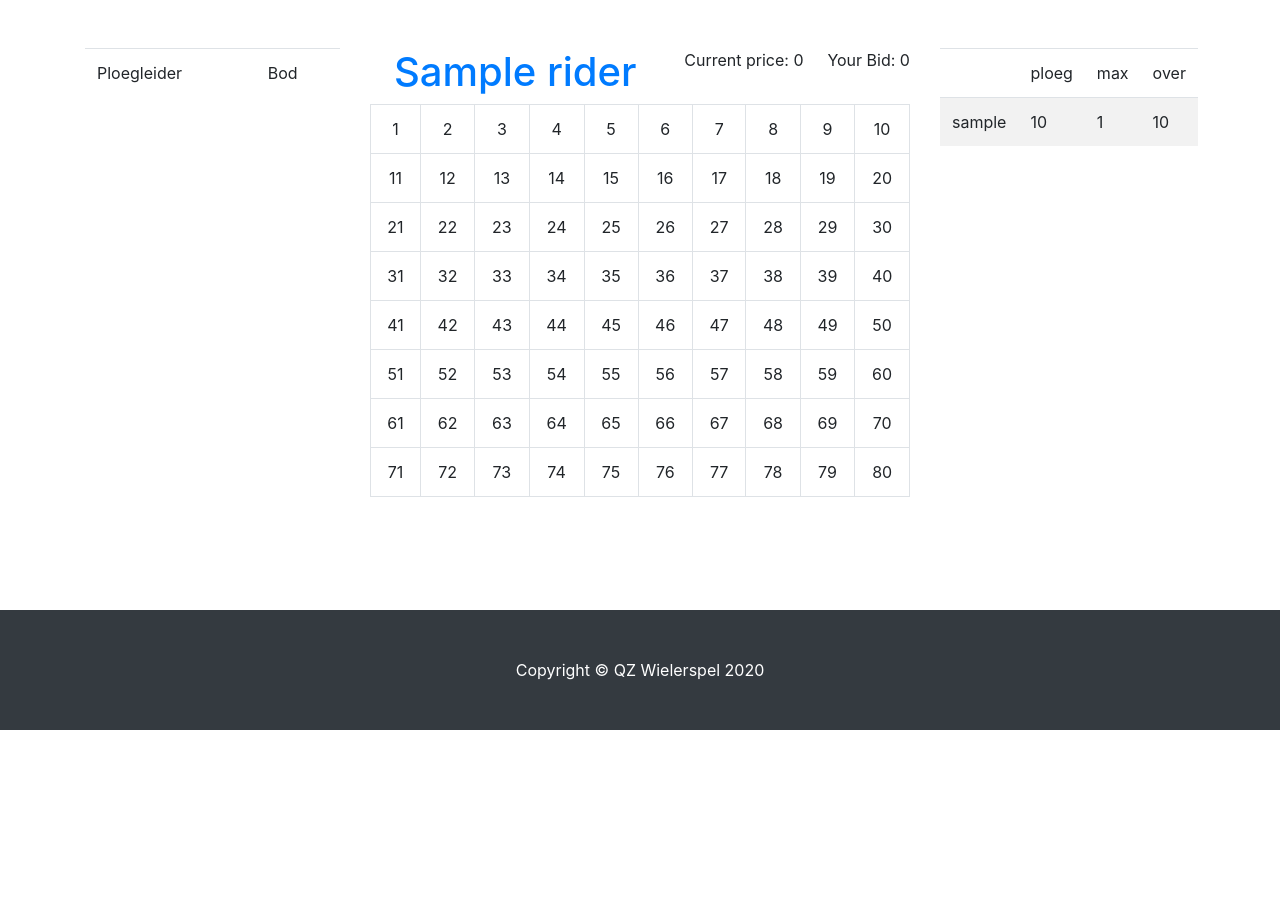
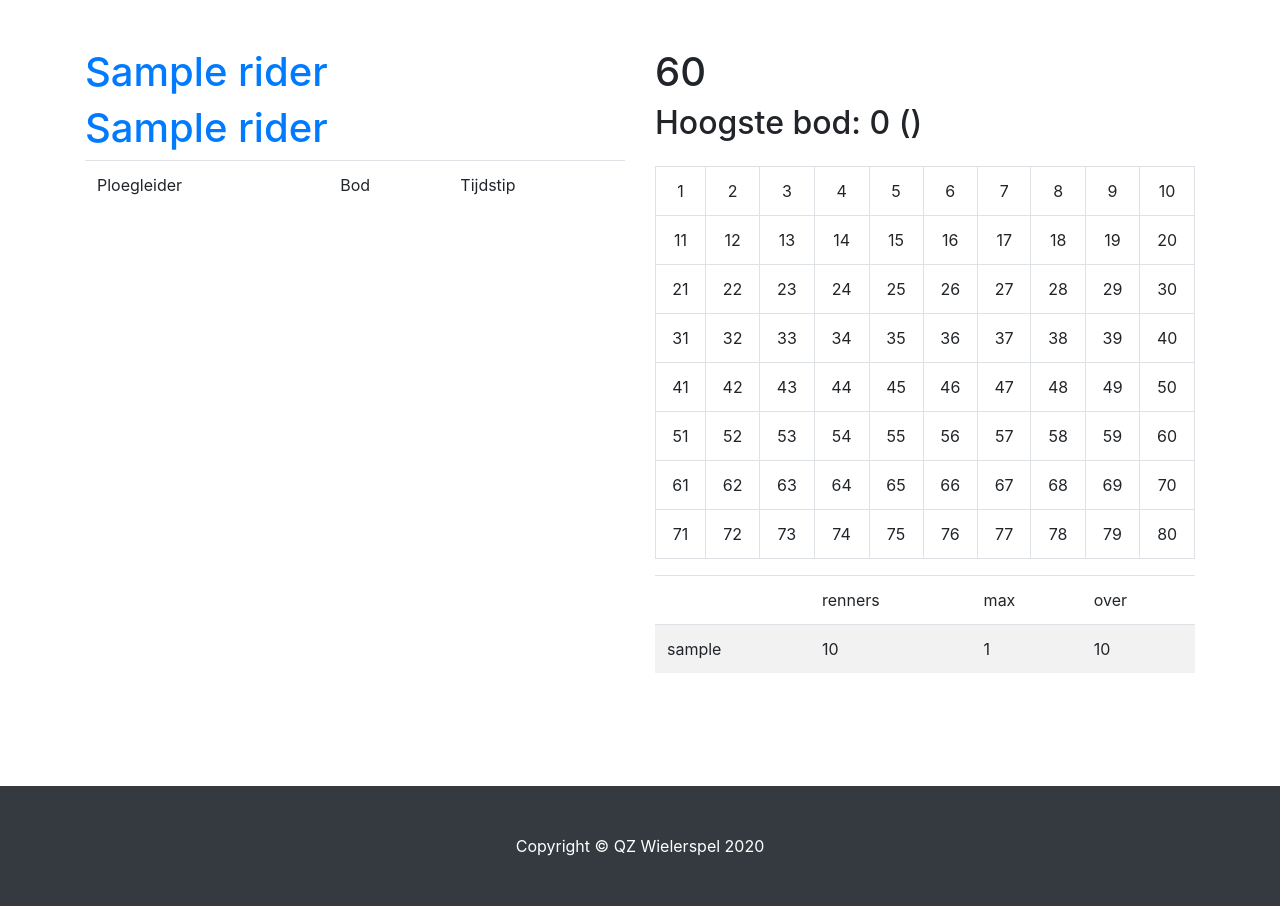
Before and after one commit to wijnandb/wielerspel-veiling, a Django app: page /auction/1 in a window 1280 px wide. Shown: the part 97-1003 px from the top of the page. Before the commit the page ends 827 px from the top, so only its background shows below. Run offline with Django 3.2, Linux system fonts and the light colour scheme; tables that the repository leaves empty hold one stand-in row (values such as "Sample post"); data that the repository does not hold is empty; some libraries are stand-ins or nearby versions.

Commit message:
timer function on auction screen

```diff
--- a/auction/templates/auction/auction.html
+++ b/auction/templates/auction/auction.html
@@ -12,11 +12,20 @@
 {% endblock %}
 {% block content %}
     <div class="row">
-        <div class="col-md-3">
-            <div class="table-responsive" style="height: 200px;">
+        <div class="col-md-6">
+            <h1><a href="https://cqranking.com/men/asp/gen/rider.asp?riderid={{ rider.cqriderid }}" target="_blank">{{ rider }}</a></h1>
+        </div>
+        <div class="col-md-6">
+            <h1><span id="countdown">60</span></h1>
+        </div>
+    </div>
+    <div class="row">
+        <div class="col-md-6">
+            <h1><a href="https://cqranking.com/men/asp/gen/rider.asp?riderid={{ rider.cqriderid }}" target="_blank">{{ rider }}</a></h1>
+            <div class="table-responsive" style="height: 100%;">
                 <table class="table table-striped">
                     <thead>
-                    <tr><td>Ploegleider</td><td>Bod</td></tr>
+                    <tr><td>Ploegleider</td><td>Bod</td><td>Tijdstip</td></tr>
                     </thead>
                     <tbody class="biddings-listing">
 
@@ -26,20 +35,16 @@
         </div>
         <div class="col-md-6">
             <div class="d-flex justify-content-between">
-                <p><h1><a href="https://cqranking.com/men/asp/gen/rider.asp?riderid={{ rider.cqriderid }}" target="_blank">{{ rider }}</a></h1></p>
-                <p>{% trans 'Current price' %}: <span id="CurrentPriceDisplay">0</span></p>
-                <p>{% trans 'Your Bid' %}: <span id="bidDisplay">0</span></p>
+                <h2><p>Hoogste bod: <span id="CurrentPriceDisplay">0</span> (<span id="winner"></span>)</p></h2>
             </div>
             <table id="points" class="table table-bordered">
 
             </table>
-        </div>
-        <div class="col-md-3">
             <table class="table table-striped">
                 <thead>
                 <tr>
                     <td></td>
-                    <td>ploeg</td>
+                    <td>renners</td>
                     <td>max</td>
                     <td>over</td>
                 </tr>
@@ -80,6 +85,8 @@
             const trow = "<tr>"
             let points = ""
             let num = 1
+            // here we want to limit the available numbers to be equal to
+            // the maximum allowed bid
             for(let counter=1;counter<=8; counter++){
                 let data = "<tr>";
                 for(let i=1;i<=10;i++){
@@ -130,11 +137,11 @@
         }
         function updateTableUI(elem, credit){
             // Update table UI after detecting any changes in the UI
-            const getPrevActiveBid = $('td.user_bid')
-            getPrevActiveBid.removeClass('user_bid')
-            elem.className = 'text-center td user_bid'
-            const display = document.querySelector('#bidDisplay')
-            display.innerHTML = credit
+            //const getPrevActiveBid = $('td.user_bid')
+            //getPrevActiveBid.removeClass('user_bid')
+            //elem.className = 'text-center td user_bid'
+            //const display = document.querySelector('#bidDisplay')
+            //display.innerHTML = credit
         }
 
         function getUsersBid(riderID){
@@ -151,17 +158,45 @@
                     const high = response.highest
                     const display = document.querySelector('#CurrentPriceDisplay')
                     display.innerHTML = high
+                    const winner = response.winner
+                    const displaywinner = document.querySelector('#winner')
+                    displaywinner.innerHTML = winner
                     tableBody.innerHTML = ""
                     data.forEach(function (elem) {
-                        tableBody.innerHTML += `<tr><td>${elem.name}</td><td>${elem.amount}</td></tr>`
+                        tableBody.innerHTML += `<tr><td>${elem.name}</td><td>${elem.amount}</td><td>${elem.date}</td></tr>`
                     })
+                    countdowntimer(response.latest)
                 },
                 error: err =>{
                     const error = err.responseJSON
-                    alert('getUsersbid error'+ error.msg)
+                    alert(error.msg)
                 }
             })
         }
 
+        function countdowntimer(sincelastbid){
+            console.log (sincelastbid)
+            var countdownvalue = sincelastbid;
+            if (countdownvalue.startsWith('4')) {
+                var countdownvalue = "eenmaal....";
+            } else if (countdownvalue.startsWith('6')) {
+                var countdownvalue = "eenmaal....andermaal....";
+            } else if (countdownvalue.startsWith('8')) {
+                var countdownvalue = "VERKOCHT!!";
+                //aanroepen van verkocht functie
+            } else {
+                var countdownvalue = sincelastbid;
+            }
+            var displaytimer = document.querySelector('#countdown')
+            displaytimer.innerHTML = countdownvalue
+        }
+
+        function buyRider(){
+            // get the highest bidder for the currently auctioned rider
+            // send the bid, the teamcaptain and the rider to a form
+            // on the backend, select a new rider to be auctioned
+            // refresh the page and start a new auction
+        }
+
     </script>
 {% endblock %}
--- a/auction/urls.py
+++ b/auction/urls.py
@@ -11,7 +11,7 @@ urlpatterns = [
     path('bidding', bidding, name='bidding'),
     path('biddings', biddings, name='biddings'),
     path('bidding/current', get_current, name='get_current_bid'),
-#    path('bidding/highest', get_highest, name='get_highest'),
+    path('bidding/highest', get_highest, name='get_highest'),
     path('accounts/registration', RegistrationView.as_view(), name='register'),
     path('accounts/login', LoginView.as_view(), name='login'),
     path('accounts/logout', LogoutView.as_view(next_page='auction:login'), name='logout'),
--- a/auction/views.py
+++ b/auction/views.py
@@ -7,6 +7,8 @@ from django.views import generic
 from django.views.generic import FormView, TemplateView
 from django.views.generic.list import ListView
 from django.utils.translation import gettext as _
+from datetime import datetime
+from django.contrib.humanize.templatetags.humanize import naturaltime
 from auction.forms import LoginForm, RegistrationForm, BidForm
 from auction.models import Bid, TeamCaptain, ToBeAuctioned
 from results.models import Rider
@@ -54,11 +56,42 @@ class AuctionView(TemplateView):
 
     def get_context_data(self, **kwargs):
         context = super().get_context_data()
+        # Now I want to get the rider to be auctioned from the model ToBeAuctioned
         rider_id = self.kwargs['rider_id']
         context['rider_id'] = rider_id
         context['rider'] = Rider.objects.get(id=rider_id)
         context['ploegleiders'] = TeamCaptain.objects.all()
         return context
+
+@login_required
+def biddings(request):
+    """
+        Get all biddings.
+    """
+    results = []
+    rider_id = request.GET.get('rider_id')
+    biddings = Bid.objects.filter(rider_id=rider_id).order_by('-created')
+
+    if biddings:
+        for bidding in biddings:
+            results.append({'name': bidding.team_captain.username,
+                        'amount': bidding.amount,
+                        'date': naturaltime(bidding.created)})
+
+        highestbid = Bid.objects.filter(rider_id=rider_id).order_by('-amount')[0]
+        highest = highestbid.amount
+        winner = highestbid.team_captain.username
+        timestamp = naturaltime(biddings[0].created)
+
+        return JsonResponse(status=200, data={'status': _('success'),
+                                            'data': results,
+                                            'highest': highest,
+                                            'winner': winner,
+                                            'latest': timestamp})
+    else:
+        return JsonResponse(status=200, data={'status': _('succes'),
+                                            'highest': 'Nog geen biedingen',
+                                            'winner': 'plaats een bod'})
 
 
 @login_required
@@ -72,25 +105,26 @@ def bidding(request):
                                                   'msg': form.errors})
         try:
             """
-            Fetch all bidding for a team captain and check each
-            credit if less than the new credit
+            Here we have to check if the bid is allowed.
+            It cannot be lower or equal to the current highest bid
             """
-            biddings = Bid.objects.filter(rider_id=form.cleaned_data['rider'], team_captain=user)
+            biddings = Bid.objects.filter(rider_id=form.cleaned_data['rider']).order_by('-amount')
             if len(biddings) < 1:
                 """ Raise exception if queryset return 0 """
                 raise Bid.DoesNotExist
 
-            get_last_bid = biddings.latest('created')
+            get_highest_bid = biddings[0]
 
-            if get_last_bid.amount >= form.cleaned_data['amount']:
+            if get_highest_bid.amount >= form.cleaned_data['amount']:
                 """ Raise exception once the new bid is lower than current bid highest bid """
-                raise Exception("New bid must not be lower than or equal to the current bid")
+                raise Exception("Bod moet hoger zijn dan huidige hoogste bod")
 
             new_bidding = Bid(rider_id=form.cleaned_data['rider'], team_captain=user, amount=form.cleaned_data['amount'])
         except Bid.DoesNotExist:
             new_bidding = Bid(rider_id=form.cleaned_data['rider'], team_captain=user, amount=form.cleaned_data['amount'])
         except Exception as err:
-            return JsonResponse(status=400, data={'status': _('error'), 'msg': str(err) })
+            #return JsonResponse(status=400, data={'status': _('error'), 'msg': str(err) })
+            pass
 
         new_bidding.save()
 
@@ -103,8 +137,8 @@ def bidding(request):
 def get_current(request):
     """ Get current highest bid for a user """
     rider_id = request.GET.get('rider_id')
-    biddings = Bid.objects.filter(rider_id=rider_id, team_captain=request.user)
-    obj = biddings.latest("created")
+    biddings = Bid.objects.filter(rider_id=rider_id).order_by('-amount')
+    obj = biddings[0]
     return JsonResponse(status=200, data={'status': _('success'),
                                           'msg': obj.amount})
 
@@ -118,20 +152,6 @@ def get_highest(request):
         and the second highest bid, check if highest > second_highest and then set
         highest = second_highest + 1 and return this amount
     """
-    rider_id = request.GET.get('rider_id')
-    biddings = Bid.objects.filter(rider_id=rider_id)
-    obj = biddings.recent("-created")
-    return JsonResponse(status=200, data={'status': _('success'),
-                                          'msg': obj.amount})
-
-@login_required
-def biddings(request):
-    """
-        Get all biddings.
-        Actually, we don't want to get all biddings really.
-        We want to get the highest biddings. Based on the second highest bid, we
-        determine how high the highest bid should be.
-    """
     results = []
     highest = 1
     rider_id = request.GET.get('rider_id')
@@ -144,15 +164,37 @@ def biddings(request):
         highest = highest_bid.amount
         results.append({'name': highest_bid.team_captain.username,
                         'amount': highest_bid.amount,
-                        'date': highest_bid.created})
-        results.append({'name': second_highest.team_captain.username,
-                        'amount': second_highest.amount,
-                        'date': second_highest.created})
-    else:
-        for bidding in biddings:
+                        'date': naturaltime(highest_bid.created)})
+    return JsonResponse(status=200, data={'status': _('success'),
+                                          'data': results})
+
+@login_required
+def old_biddings(request):
+    """
+        Get all biddings.
+        Actually, we don't want to get all biddings really.
+        We want to get the highest and latest biddings.
+        Based on the second highest bid, we determine how high the highest bid should be.
+    """
+    results = []
+    highest = 1
+    rider_id = request.GET.get('rider_id')
+    biddings = Bid.objects.filter(rider_id=rider_id).order_by('-amount', 'created')
+    #latest_bid = Bid.objects.filter(rider_id=rider_id).order_by('-created')[0]
+    #countdown = latest_bid.created
+    if len(biddings) > 1:
+        highest_bid = biddings[0]
+        second_highest = biddings[1]
+        if highest_bid.amount > second_highest.amount:
+            highest_bid.amount = second_highest.amount+1
+        highest = highest_bid.amount
+        results.append({'name': highest_bid.team_captain.username,
+                        'amount': highest_bid.amount,
+                        'date': naturaltime(highest_bid.created)})
+        for bidding in biddings[1:]:
             results.append({'name': bidding.team_captain.username,
                         'amount': bidding.amount,
-                        'date': bidding.created})
+                        'date': naturaltime(bidding.created)})
 
     return JsonResponse(status=200, data={'status': _('success'),
                                           'data': results,
```
